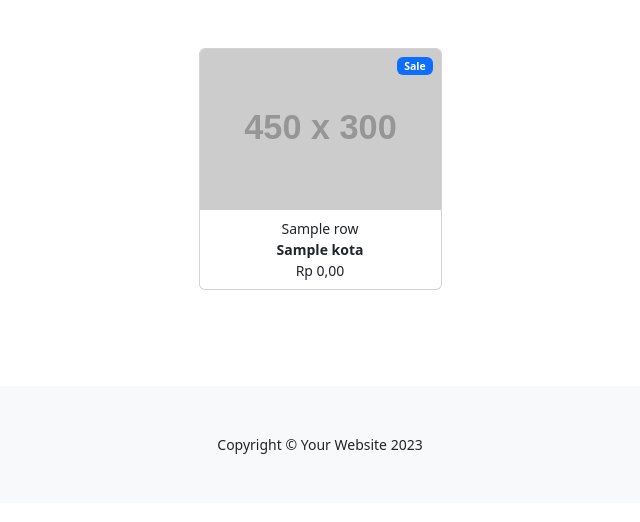
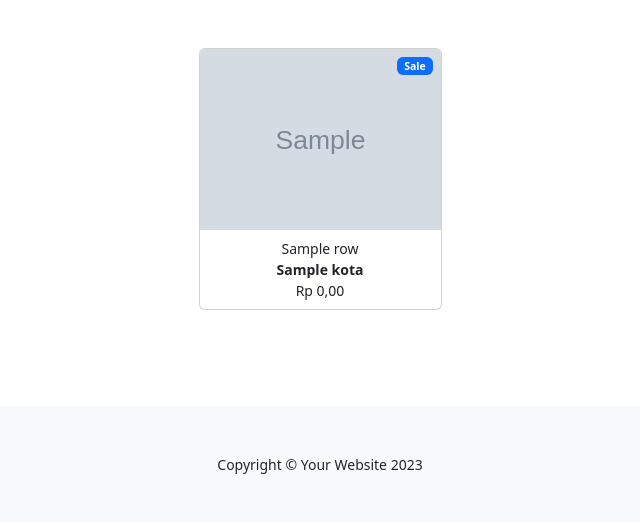
Before and after one commit to sigmasoftwaretechnology/persewaan, a CodeIgniter 4 app: the page made by app/Views/home/home.php in a window 1280 px wide. Shown: the part 169-691 px from the top of the page, without its empty margins (320-960 px from the left). Run offline with PHP 8.4 and a stand-in for CodeIgniter, Linux system fonts and the light colour scheme; the template is opened without the code that fills it: most values are stand-ins (such as "Sample title", 1, 10 or a date in 2020); grey boxes marked "Sample" are stand-in pictures; grey boxes labelled with a size stand in for pictures from a placeholder-image service; some libraries are stand-ins or nearby versions.

Commit message:
tes home page

```diff
--- a/app/Views/home/home.php
+++ b/app/Views/home/home.php
@@ -47,7 +47,7 @@
                         Sale
                     </div>
                     <!-- Product image-->
-                    <img class="card-img-top" src="https://dummyimage.com/450x300/dee2e6/6c757d.jpg" alt="..." />
+                    <img class="card-img-top" src="<?php echo base_url('front/assets/thumbnail/'.$dtProduk->thumbnail)?>" alt="..." />
                     <!-- Product details-->
                     <div class="card-body p-2">
                         <div class="text-center">
```
Also changed, not shown: front/assets/thumbnail/thumb1.png (added), front/assets/thumbnail/thumb2.png (added).
